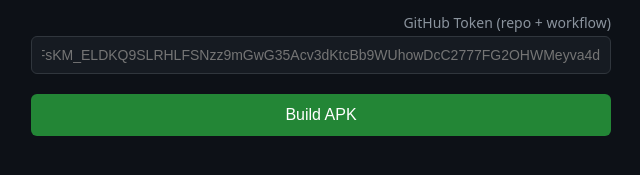
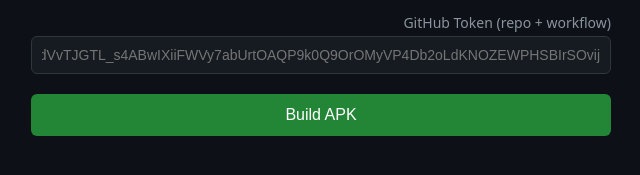
Before and after one commit to mesa14719-sketch/build-apk, a plain HTML site: page index.html in a window 1280 px wide. Shown: the part 381-556 px from the top of the page, 319-959 px from the left. Drawn offline with nearby package versions, Linux system fonts and the light colour scheme.

Commit message:
Update GitHub Token input placeholder

```diff
--- a/index.html
+++ b/index.html
@@ -42,7 +42,7 @@
 <input type="url" id="builderUrl" placeholder="https://github.com/username/apk-builder" />
 
 <label>GitHub Token (repo + workflow)</label>
-<input type="password" id="ghToken" placeholder="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" />
+<input type="password" id="ghToken" placeholder="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" />
 
 <button id="buildBtn" onclick="startBuild()">Build APK</button>
 <button id="downloadBtn" onclick="downloadArtifact()">تحميل APK (مضغوط)</button>
```
